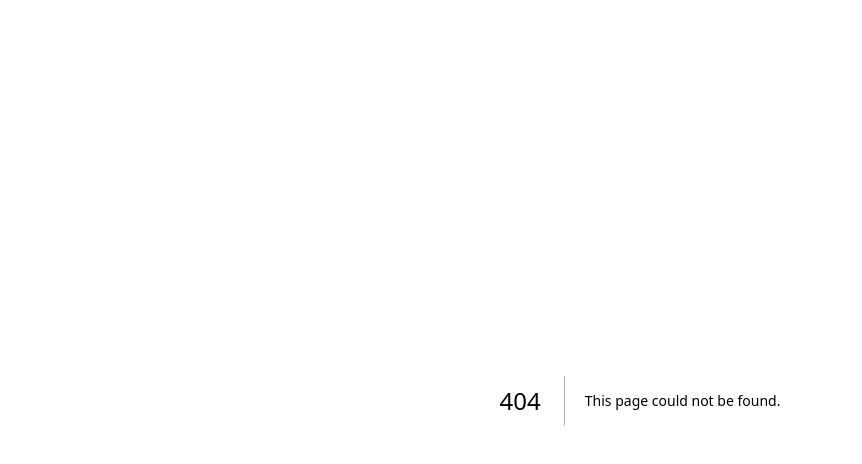
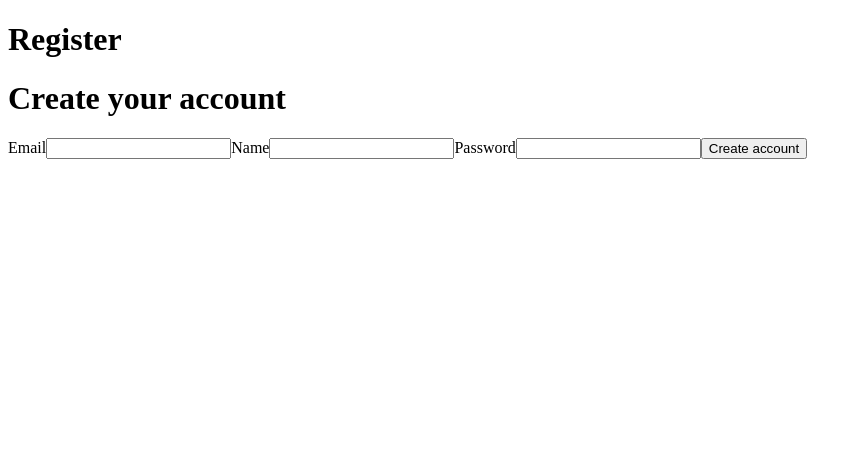
Before and after one commit to svennif/radiant-resorts, a Next.js app: page /register in a window 1280 px wide. Before the commit this address had no page. Shown: the top 464 px of the page, without its empty margins (0-862 px from the left). Built offline with nearby package versions, Linux system fonts and the light colour scheme.

Commit message:
changed components for registering user

```diff
--- a/app/layout.tsx
+++ b/app/layout.tsx
@@ -11,7 +11,9 @@ export default function RootLayout({ children }: { children: React.ReactNode })
     return (
         <html lang="en">
             <body>
-                <Providers>{children}</Providers>
+                <Providers>
+                    {children}
+                </Providers>
             </body>
         </html>
     );
--- /dev/null
+++ b/app/register/form.tsx
@@ -0,0 +1,23 @@
+"use client";
+
+export const RegisterForm = () => {
+    const onSubmit = (e: React.FormEvent<HTMLFormElement>) => {
+        e.preventDefault();
+        console.log('Registered!');
+    };
+
+    return (
+        <div>
+            <h1>Create your account</h1>
+            <form>
+                <label htmlFor="email">Email</label>
+                <input type="text" id="email" name="email" />
+                <label htmlFor="name">Name</label>
+                <input type="text" id="name" name="name" />
+                <label htmlFor="password">Password</label>
+                <input type="password" id="password" name="password" />
+                <button type="submit">Create account</button>
+            </form>
+        </div>
+    );
+};
--- /dev/null
+++ b/app/register/page.tsx
@@ -0,0 +1,10 @@
+import { RegisterForm } from "./form";
+
+export default function RegisterPage() {
+    return (
+        <div>
+            <h1>Register</h1>
+            <RegisterForm />
+        </div>
+    );
+}
--- a/middleware.ts
+++ b/middleware.ts
@@ -1,5 +1,5 @@
 export { default } from "next-auth/middleware";
 
 export const config = {
-    matcher: ["/dashboard", "/app/:path*", "/auth"],
+    matcher: ["/dashboard", "/app/:path*"]
 };
```
Also changed, not shown: app/page.tsx (+1 -10 lines), app/user.tsx (deleted, +0 -9 lines), 1 other file (tests, documents, lock files or other folders).
